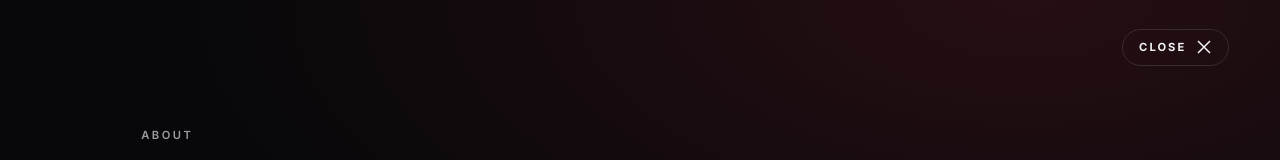
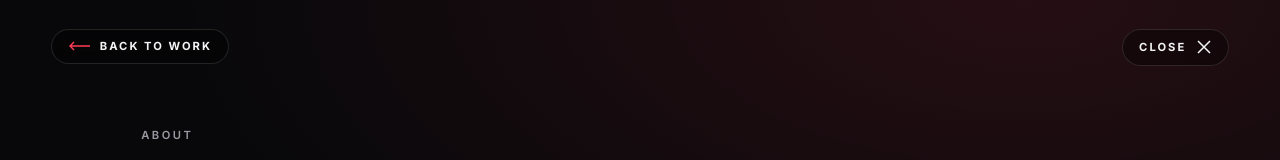
Before and after one commit to jocampbell5/jocampbell5.github.io, a React (Vite) app: page / in a window 1280 px wide. Both pictures are taken after a click on the button "ABOUT". Shown: the top 160 px of the page. Built offline with nearby package versions, Linux system fonts and the light colour scheme; a web font is replaced by a local one.

Commit message:
About: add top-left Back button and a profile photo

```diff
--- a/src/components/About.css
+++ b/src/components/About.css
@@ -8,10 +8,10 @@
   overflow-y: auto;
 }
 
-.about-close {
+.about-close,
+.about-back {
   position: fixed;
   top: clamp(1.1rem, 2.5vw, 1.8rem);
-  right: var(--gutter);
   z-index: 5;
   display: inline-flex;
   align-items: center;
@@ -23,11 +23,31 @@
   padding: 0.6rem 1rem;
   border: 1px solid var(--line);
   border-radius: 999px;
+  background: rgba(0, 0, 0, 0.35);
+  backdrop-filter: blur(8px);
   transition: border-color 0.3s var(--easing);
 }
 
-.about-close:hover {
+.about-close {
+  right: var(--gutter);
+}
+
+.about-back {
+  left: var(--gutter);
+}
+
+.about-back svg {
+  color: var(--accent);
+  transition: transform 0.3s var(--easing);
+}
+
+.about-close:hover,
+.about-back:hover {
   border-color: var(--accent);
+}
+
+.about-back:hover svg {
+  transform: translateX(-4px);
 }
 
 .about-inner {
@@ -63,6 +83,15 @@
   color: var(--text-dim);
   margin-bottom: 1.3rem;
   max-width: 56ch;
+}
+
+.about-photo {
+  width: 100%;
+  aspect-ratio: 4 / 5;
+  object-fit: cover;
+  border-radius: 14px;
+  border: 1px solid var(--line);
+  margin-bottom: 2.2rem;
 }
 
 .about-subhead {
--- a/src/components/About.jsx
+++ b/src/components/About.jsx
@@ -32,6 +32,13 @@ export default function About({ onClose }) {
       exit={{ opacity: 0 }}
       transition={{ duration: 0.35 }}
     >
+      <button className="about-back" onClick={onClose} aria-label="Back to work">
+        <svg width="22" height="10" viewBox="0 0 22 10" fill="none" aria-hidden="true">
+          <path d="M22 5H2M6 1L2 5l4 4" stroke="currentColor" strokeWidth="1.4" />
+        </svg>
+        <span>Back to work</span>
+      </button>
+
       <button className="about-close" onClick={onClose} aria-label="Close about">
         <span>Close</span>
         <svg width="16" height="16" viewBox="0 0 16 16" aria-hidden="true">
@@ -76,6 +83,13 @@ export default function About({ onClose }) {
           </div>
 
           <div className="about-side">
+            <img
+              className="about-photo"
+              src="/about/john.jpg"
+              alt="John Campbell"
+              loading="lazy"
+            />
+
             <h3 className="about-subhead">Capabilities</h3>
             <ul className="about-skills">
               {SKILLS.map((s) => (
```
Also changed, not shown: public/about/john.jpg (added).
